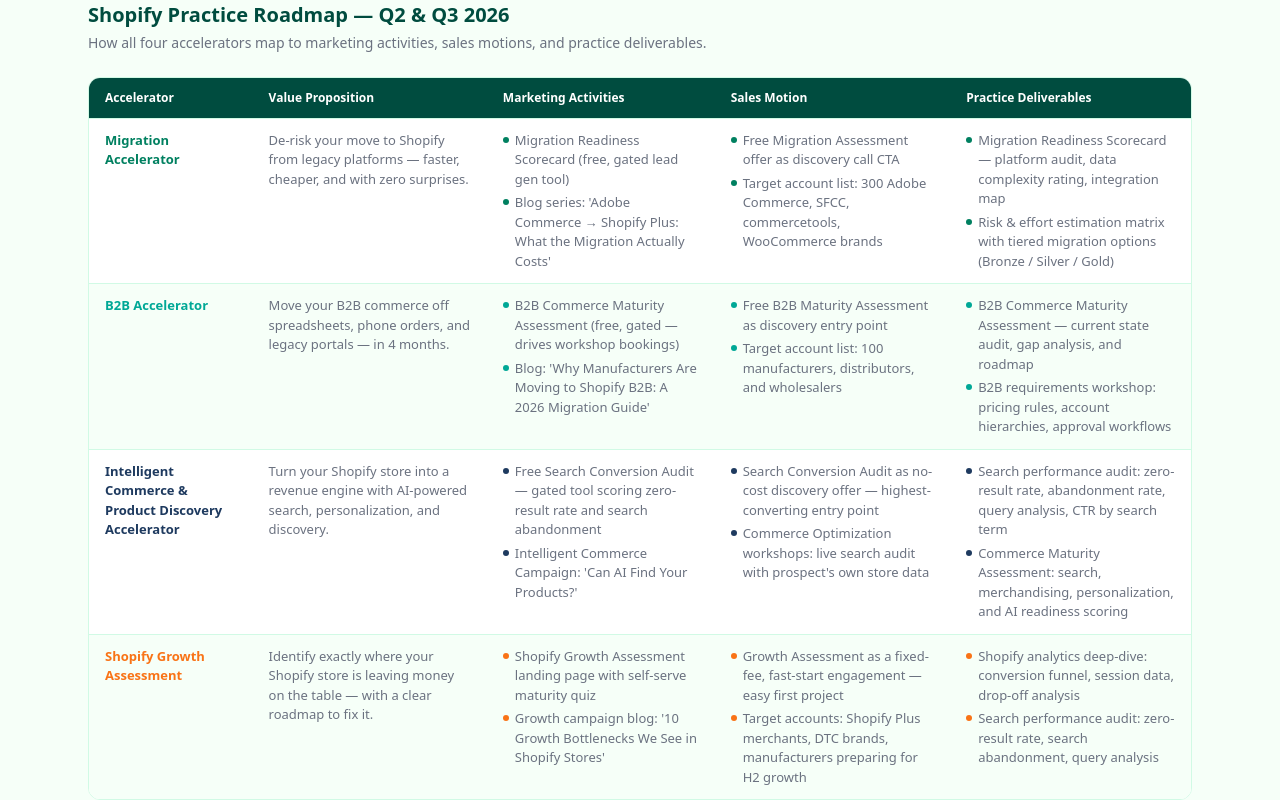
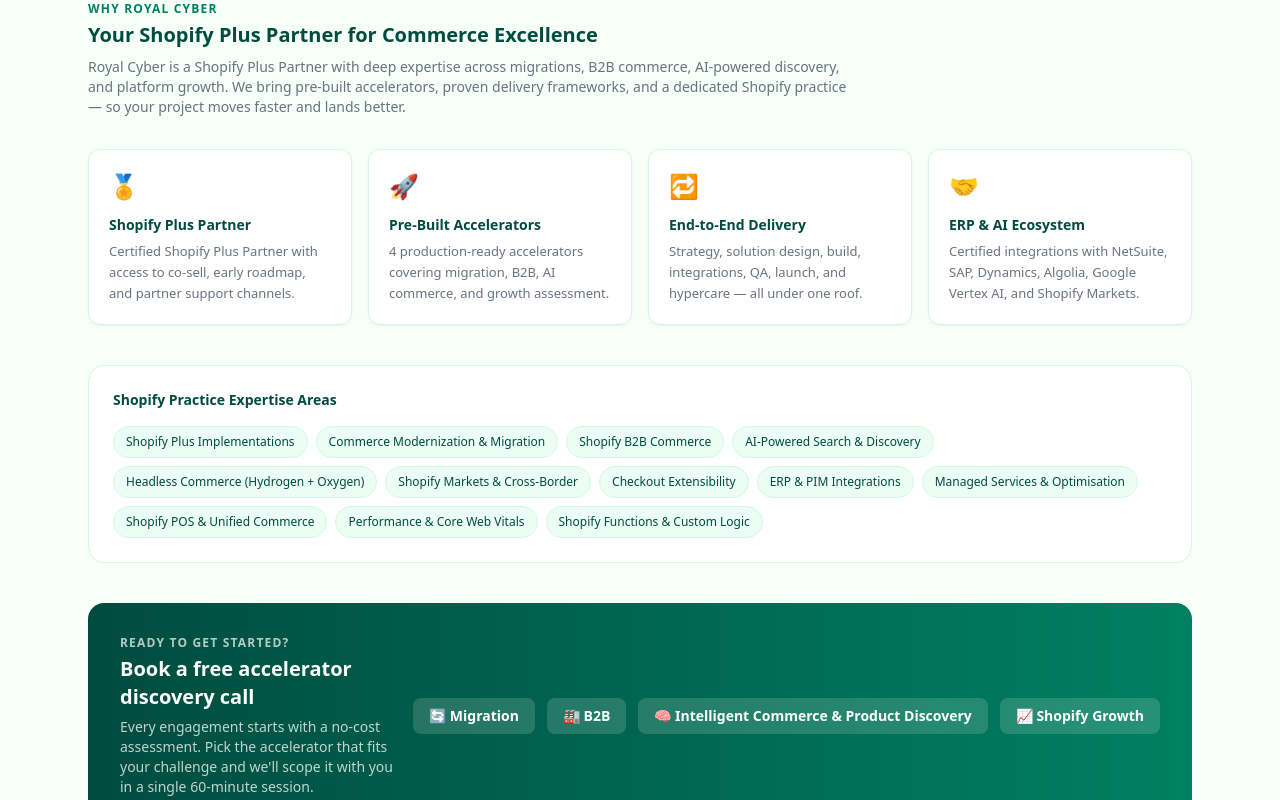
Before and after one commit to poojanaikRC/Shopify-Dept-Agent, a Next.js app: page /accelerators in a window 1280 px wide. Shown: the part 1460-2260 px from the top of the page. Built offline with nearby package versions, Linux system fonts and the light colour scheme.

Commit message:
feat: replace roadmap table with Why Royal Cyber section — credentials, expertise tags, CTA banner

```diff
--- a/app/accelerators/page.tsx
+++ b/app/accelerators/page.tsx
@@ -112,49 +112,69 @@
         ))}
       </div>
 
-      {/* Roadmap table */}
+      {/* Why Royal Cyber for Shopify */}
       <section className="mt-14">
-        <h2 className="mb-1 text-xl font-bold text-sh-dark">Shopify Practice Roadmap — Q2 &amp; Q3 2026</h2>
-        <p className="mb-6 text-sm text-sh-muted">How all four accelerators map to marketing activities, sales motions, and practice deliverables.</p>
-        <div className="overflow-x-auto rounded-xl border border-sh-border">
-          <table className="w-full border-collapse bg-white text-[13px]">
-            <thead>
-              <tr className="bg-sh-dark text-left text-xs text-white">
-                <th className="px-4 py-3 font-semibold">Accelerator</th>
-                <th className="px-4 py-3 font-semibold">Value Proposition</th>
-                <th className="px-4 py-3 font-semibold">Marketing Activities</th>
-                <th className="px-4 py-3 font-semibold">Sales Motion</th>
-                <th className="px-4 py-3 font-semibold">Practice Deliverables</th>
-              </tr>
-            </thead>
-            <tbody>
-              {accelerators.map((acc, i) => (
-                <tr key={acc.id} className="odd:bg-white even:bg-sh-light align-top">
-                  <td className="border-t border-sh-border px-4 py-3">
-                    <Link href={`/accelerators/${acc.slug}`} className={`font-semibold hover:underline ${ACCENT_TEXT[acc.color]}`}>
-                      {acc.title}
-                    </Link>
-                  </td>
-                  <td className="border-t border-sh-border px-4 py-3 text-sh-muted">{acc.tagline}</td>
-                  <td className="border-t border-sh-border px-4 py-3">
-                    <ul className="space-y-1 text-sh-muted">
-                      {acc.gtm.marketing.slice(0, 2).map((m, j) => <li key={j} className="flex items-start gap-1.5"><span className={`mt-1.5 h-1.5 w-1.5 flex-shrink-0 rounded-full ${ACCENT_BG[acc.color]}`}/>{m}</li>)}
-                    </ul>
-                  </td>
-                  <td className="border-t border-sh-border px-4 py-3">
-                    <ul className="space-y-1 text-sh-muted">
-                      {acc.gtm.sales.slice(0, 2).map((s, j) => <li key={j} className="flex items-start gap-1.5"><span className={`mt-1.5 h-1.5 w-1.5 flex-shrink-0 rounded-full ${ACCENT_BG[acc.color]}`}/>{s}</li>)}
-                    </ul>
-                  </td>
-                  <td className="border-t border-sh-border px-4 py-3">
-                    <ul className="space-y-1 text-sh-muted">
-                      {acc.whatsIncluded[0]?.deliverables.slice(0, 2).map((d, j) => <li key={j} className="flex items-start gap-1.5"><span className={`mt-1.5 h-1.5 w-1.5 flex-shrink-0 rounded-full ${ACCENT_BG[acc.color]}`}/>{d}</li>)}
-                    </ul>
-                  </td>
-                </tr>
+        <div className="mb-1 text-xs font-bold uppercase tracking-widest text-sh-green">Why Royal Cyber</div>
+        <h2 className="mb-2 text-xl font-bold text-sh-dark">Your Shopify Plus Partner for Commerce Excellence</h2>
+        <p className="mb-8 max-w-3xl text-sm text-sh-muted">
+          Royal Cyber is a Shopify Plus Partner with deep expertise across migrations, B2B commerce, AI-powered discovery, and platform growth. We bring pre-built accelerators, proven delivery frameworks, and a dedicated Shopify practice — so your project moves faster and lands better.
+        </p>
+
+        {/* Credential cards */}
+        <div className="grid gap-4 sm:grid-cols-2 lg:grid-cols-4 mb-10">
+          {[
+            { icon: "🏅", label: "Shopify Plus Partner", desc: "Certified Shopify Plus Partner with access to co-sell, early roadmap, and partner support channels." },
+            { icon: "🚀", label: "Pre-Built Accelerators", desc: "4 production-ready accelerators covering migration, B2B, AI commerce, and growth assessment." },
+            { icon: "🔁", label: "End-to-End Delivery", desc: "Strategy, solution design, build, integrations, QA, launch, and hypercare — all under one roof." },
+            { icon: "🤝", label: "ERP & AI Ecosystem", desc: "Certified integrations with NetSuite, SAP, Dynamics, Algolia, Google Vertex AI, and Shopify Markets." },
+          ].map((c, i) => (
+            <div key={i} className="rounded-xl border border-sh-border bg-white p-5 shadow-sm">
+              <div className="mb-3 text-2xl">{c.icon}</div>
+              <div className="mb-1.5 font-bold text-sh-dark text-[14px]">{c.label}</div>
+              <p className="text-[13px] leading-relaxed text-sh-muted">{c.desc}</p>
+            </div>
+          ))}
+        </div>
+
+        {/* Expertise areas */}
+        <div className="rounded-2xl border border-sh-border bg-white p-6 mb-10">
+          <div className="mb-4 text-sm font-bold text-sh-dark">Shopify Practice Expertise Areas</div>
+          <div className="flex flex-wrap gap-2">
+            {[
+              "Shopify Plus Implementations","Commerce Modernization & Migration","Shopify B2B Commerce",
+              "AI-Powered Search & Discovery","Headless Commerce (Hydrogen + Oxygen)","Shopify Markets & Cross-Border",
+              "Checkout Extensibility","ERP & PIM Integrations","Managed Services & Optimisation",
+              "Shopify POS & Unified Commerce","Performance & Core Web Vitals","Shopify Functions & Custom Logic",
+            ].map((tag, i) => (
+              <span key={i} className="rounded-full border border-sh-border bg-sh-chip px-3 py-1.5 text-[12px] font-medium text-sh-dark">
+                {tag}
+              </span>
+            ))}
+          </div>
+        </div>
+
+        {/* CTA banner */}
+        <div className="rounded-2xl bg-gradient-to-r from-sh-dark to-sh-green p-8 text-white">
+          <div className="flex flex-col gap-5 sm:flex-row sm:items-center sm:justify-between">
+            <div>
+              <div className="mb-1 text-xs font-bold uppercase tracking-widest text-white/70">Ready to get started?</div>
+              <h3 className="text-xl font-extrabold">Book a free accelerator discovery call</h3>
+              <p className="mt-1.5 max-w-xl text-sm text-white/75">
+                Every engagement starts with a no-cost assessment. Pick the accelerator that fits your challenge and we&apos;ll scope it with you in a single 60-minute session.
+              </p>
+            </div>
+            <div className="flex flex-col gap-3 sm:flex-row sm:items-center">
+              {accelerators.map((acc) => (
+                <Link
+                  key={acc.id}
+                  href={`/accelerators/${acc.slug}`}
+                  className="whitespace-nowrap rounded-lg bg-white/15 px-4 py-2 text-sm font-semibold text-white transition hover:bg-white/25"
+                >
+                  {acc.icon} {acc.title.replace(" Accelerator","").replace(" Assessment","")}
+                </Link>
               ))}
-            </tbody>
-          </table>
+            </div>
+          </div>
         </div>
       </section>
     </div>
```
